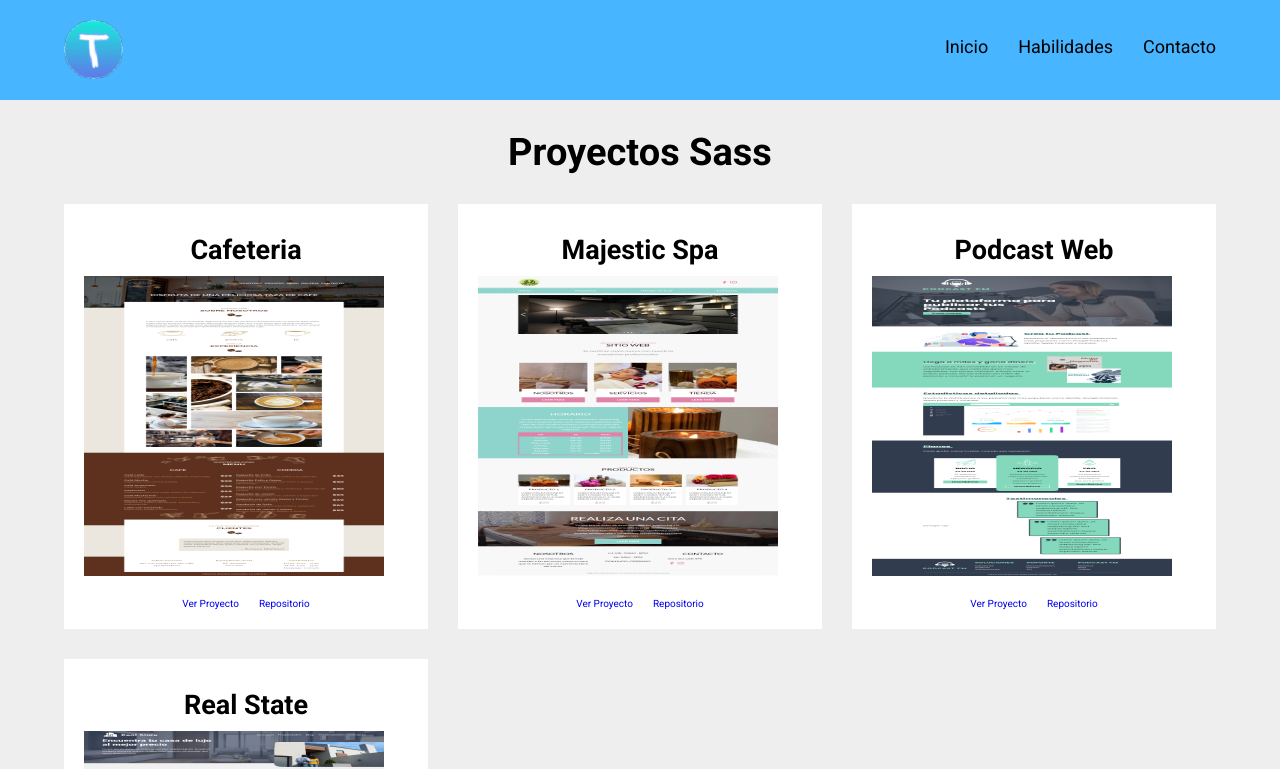
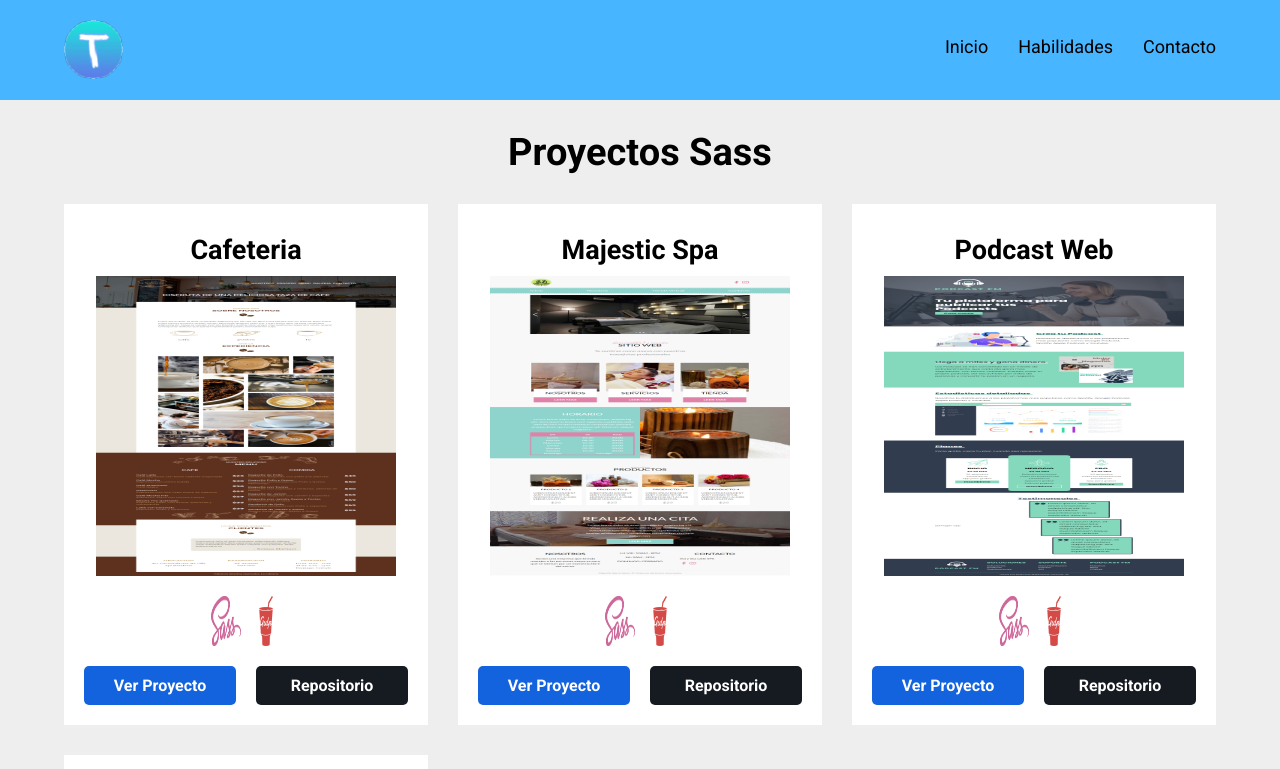
Before and after one commit to vspeed21/portafolio, a Next.js app: page /proyectos-sass in a window 1280 px wide. Shown: the top 769 px of the page. Built offline with nearby package versions, Linux system fonts and the light colour scheme.

Commit message:
cambios en cards

```diff
--- a/src/components/ListadoSass.js
+++ b/src/components/ListadoSass.js
@@ -65,7 +65,7 @@ const ListadoSass = ({proyecto}) => {
 
       {proyecto.length > 3 &&
           <div className={styles.boton}>
-            <Link href='/proyectos-react'>
+            <Link href='/proyectos-sass'>
               Ver mas
             </Link>
           </div>
--- a/src/components/ListadoSassPagina.js
+++ b/src/components/ListadoSassPagina.js
@@ -7,9 +7,9 @@ const ListadoSassPagina = ({proyecto}) => {
 
   return (
     <>
-      <div className={stylesG.grid}>
+      <div className={styles.grid}>
         {proyecto.map( sass => {
-          const { nombre, descripcion, linkGit, linkProyecto, imagen} = sass;
+          const { nombre, descripcion, linkGit, linkProyecto, imagen, tecnologias} = sass;
 
 
           return(
@@ -17,36 +17,50 @@ const ListadoSassPagina = ({proyecto}) => {
             <h3>{nombre}</h3>
             <Link href={linkProyecto} target='_blank' rel="noopener noreferrer" className='mask'>
               <a>
+                <div className={styles.imagen}>
                   <Image
                     width={300}
                     height={300}
                     src={imagen}
                     alt={`imagen proyecto ${nombre}`}
                   />
+                </div>
               </a>
             </Link>
+
+            <div className={styles.tecnologias}>
+              {tecnologias.map( tecnologia => (
+                <Image
+                  key={tecnologia.id}
+                  width={30}
+                  height={tecnologia.imagen === '/logos/logo-gulp.png' ? 30 : 50}
+                  src={tecnologia.imagen}
+                  alt='imagen tecnologia'
+                />
+              ))}
+            </div>
 
             {descripcion &&
               <p className={styles.descripcion}>{descripcion}</p>
             }
 
             <div className={styles.botones}>
-              <Link
+              <a
                 href={linkProyecto}
                 target='_blank'
                 rel="noopener noreferrer"
                 className='btn btn-proyecto'
               >
                 Ver Proyecto
-              </Link>
-              <Link
+              </a>
+              <a
                 href={linkGit}
                 target='_blank'
                 rel="noopener noreferrer"
                 className='btn btn-git'
               >
                 Repositorio
-              </Link>
+              </a>
             </div>
           </div>
             )
--- a/styles/Listado.module.css
+++ b/styles/Listado.module.css
@@ -39,7 +39,7 @@
 
 @media (min-width: 992px) {
   .card:nth-child(3){
-    display: block;
+    display: none;
   }
 }
 
--- a/styles/ListadoP.module.css
+++ b/styles/ListadoP.module.css
@@ -37,13 +37,17 @@
   padding-block: 1rem;
 }
 
-.card img{
+.imagen{
+  display: flex;
+  justify-content: center;
+}
+
+.imagen img{
   transition-property: transform;
   transition-duration: .3s;
-  margin: 0 auto;
 }
 
-.card img:hover{
+.imagen img:hover{
   transform: scale(1.2);
 }
 
@@ -62,8 +66,15 @@
   margin-top: 2rem;
 }
 
-@media (min-width: 768px) {
+@media (min-width: 600px) {
   .botones{
     flex-direction: row;
   }
 }
+
+.tecnologias{
+  display: flex;
+  justify-content: center;
+  gap: 1rem;
+  margin-top: 2rem;
+}
```
Also changed, not shown: src/components/ListadoReactPagina.js (+16 -3 lines). Lines whose indentation alone changed are shown as unchanged.
